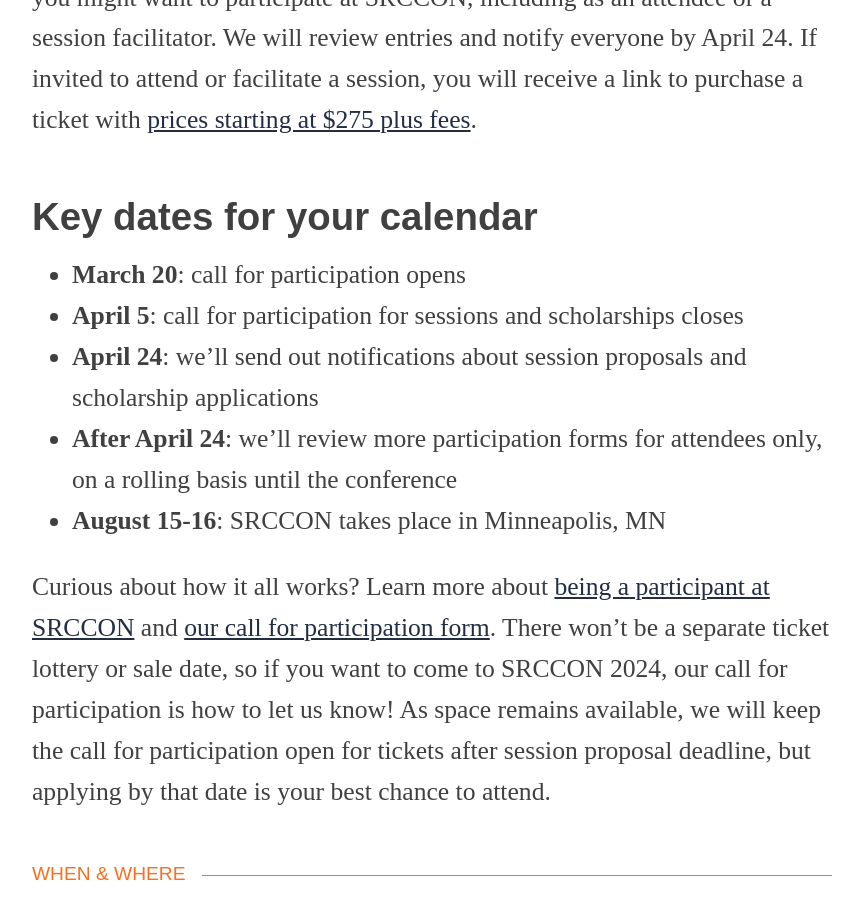
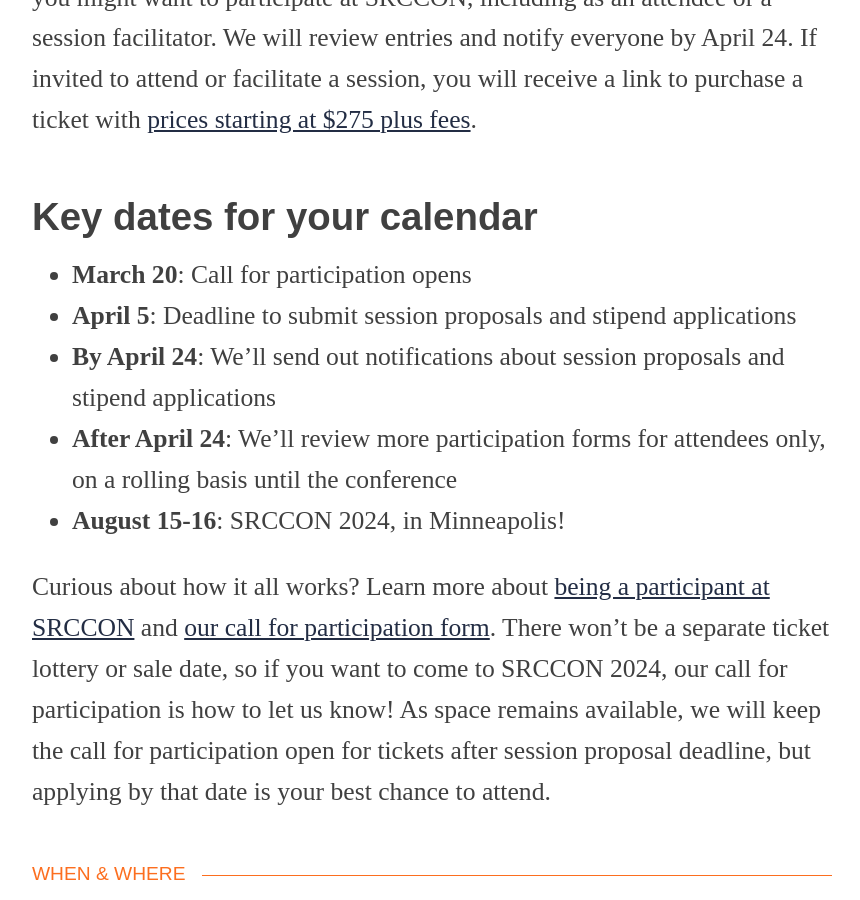
Before and after one commit to OpenNews/srccon-2024, a Jekyll site: the page built from homepage.md, in a window 1280 px wide and 900 px high, scrolled down 1564 px. Shown: the whole window, without its empty margins (208-1068 px from the left). Built offline with Jekyll 4.4.1, drawn with Linux system fonts in a browser that asks for light colours; some web fonts are replaced; our own code applies the rules of GitHub Pages for plain Markdown files; some of the changed text lies outside the part shown.

Commit message:
text fixes for CFP launch

```diff
--- a/homepage.md
+++ b/homepage.md
@@ -15,11 +15,11 @@
 
 ## Key dates for your calendar
 
-* **March 20**: call for participation opens
-* **April 5**: call for participation for sessions and scholarships closes
-* **April 24**: we'll send out notifications about session proposals and scholarship applications
-* **After April 24**: we'll review more participation forms for attendees only, on a rolling basis until the conference
-* **August 15-16**: SRCCON takes place in Minneapolis, MN
+* **March 20**: Call for participation opens
+* **April 5**: Deadline to submit session proposals and stipend applications
+* **By April 24**: We'll send out notifications about session proposals and stipend applications
+* **After April 24**: We'll review more participation forms for attendees only, on a rolling basis until the conference
+* **August 15-16**: SRCCON 2024, in Minneapolis!
 
 Curious about how it all works? Learn more about [being a participant at SRCCON](/attendees) and [our call for participation form](/participation/form). There won't be a separate ticket lottery or sale date, so if you want to come to SRCCON 2024, our call for participation is how to let us know! As space remains available, we will keep the call for participation open for tickets after session proposal deadline, but applying by that date is your best chance to attend.
 
@@ -51,13 +51,13 @@
 
 ### How much does it cost?
 
-[Ticket prices start at $275](/attendees/#tickets), plus ticketing fees. We'll also offer a limited number of need-based, [free scholarship tickets as well as travel or caregiving $500](/scholarships).
+[Ticket prices start at $275](/attendees/#tickets), plus ticketing fees. We'll also offer a limited number of need-based, [free scholarship tickets as well as $500 travel or caregiving stipends](/scholarships).
 
 SRCCON events don't have open sale dates or lotteries. If you want to come to {{ page.event_name }}, our [call for participation](/participation/form) is how to let us know.
 
 ### What's next
 
-You can stay in touch by following [@SRCCON](https://twitter.com/srccon), and get information about tickets, our call for participation, and other event news through [the OpenNews notification list](https://opennews.us5.list-manage.com/subscribe?u=71c95e9a43708843d2fdc1f09&id=996e9290cc). If there's anything else you'd like to know about our events, [we'd love to hear from you](mailto:srccon@opennews.org).
+[The OpenNews newsletter](https://opennews.us5.list-manage.com/subscribe?u=71c95e9a43708843d2fdc1f09&id=996e9290cc) is a great way to stay up-to-date on tickets, our call for participation, and other event information. You can also keep in touch with us on social media: We're on [Twitter](https://twitter.com/srccon), [BlueSky](https://bsky.app/profile/opennews.bsky.social), and [LinkedIn](https://www.linkedin.com/company/opennews/). If there's anything else you'd like to know about our events, [we'd love to hear from you](mailto:srccon@opennews.org).
 
 ### About us
 
```
Also changed, not shown: attendees.md (+3 -3 lines), participation_form.md (+1 -1 lines), session_proposal_guide.md (+5 -5 lines).
